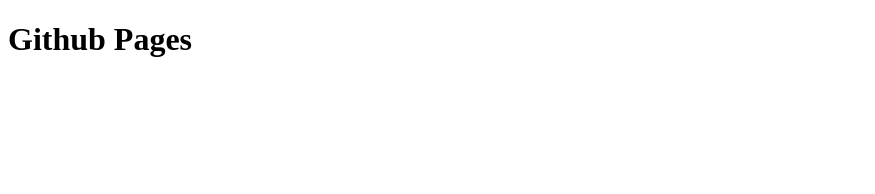
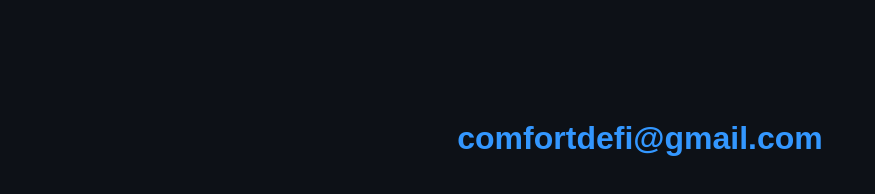
Before and after one commit to PeterPanen/PeterPanen.github.io, a plain HTML site: page index.html in a window 1280 px wide. Shown: the whole page, without its empty margins (0-875 px from the left). Drawn offline with Linux system fonts and the light colour scheme.

Commit message:
Update index.html

```diff
--- a/index.html
+++ b/index.html
@@ -2,9 +2,21 @@
 <html lang="en" dir="ltr">
   <head>
     <meta charset="utf-8">
-    <title>PeterPanen</title>
+    <title>Comfort Finance</title>
+    <style>
+      html, body {
+        background-color: #0d1117;
+      }
+      h1 {
+        color: #3397ff;
+        display: block;
+        margin-top: 120px;
+        text-align: center;
+        font-family: Arial;
+      }
+    </style>
   </head>
   <body>
-    <h1>Github Pages</h1>
+    <h1>comfortdefi@gmail.com</h1>
   </body>
 </html>
```
